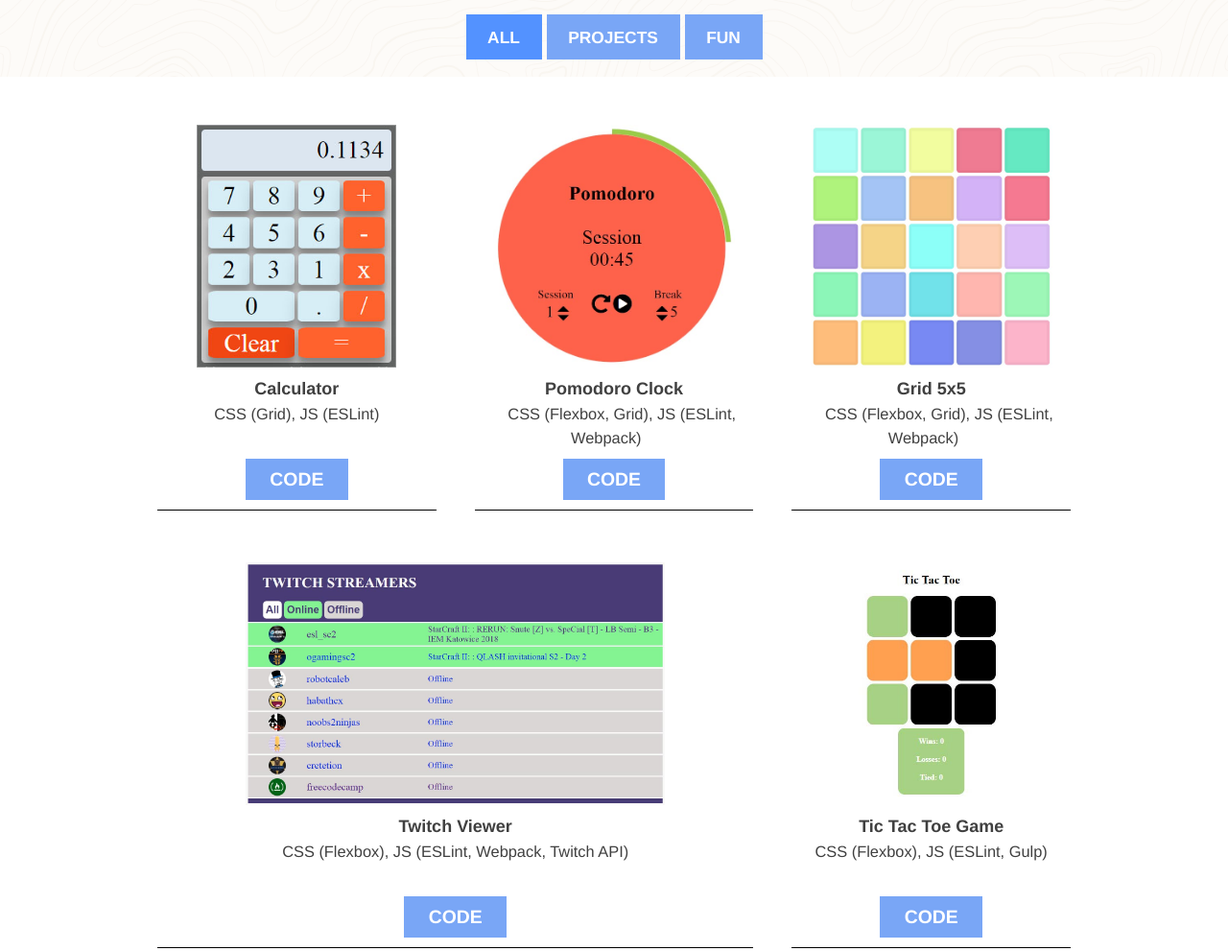
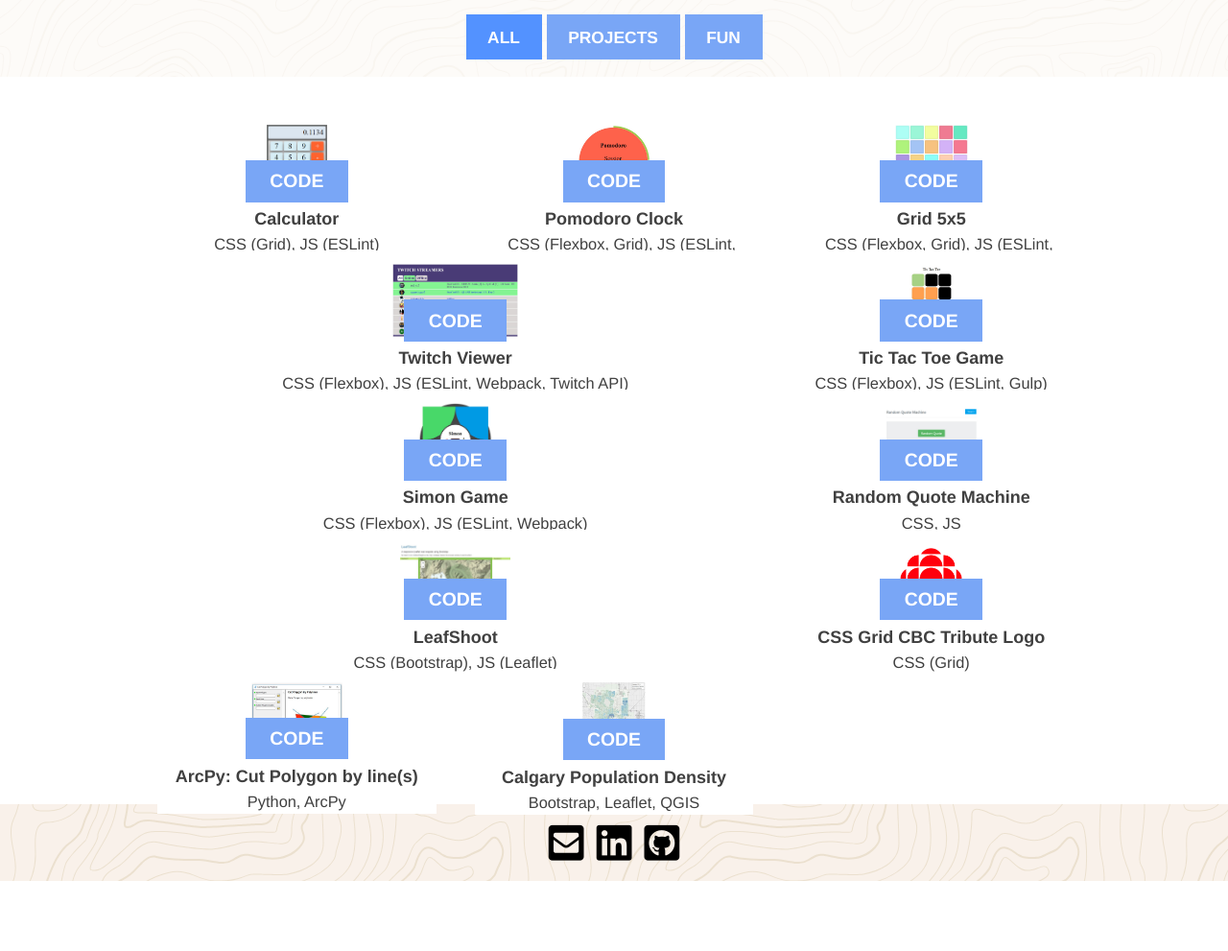
Before and after one commit to tforward/portfolio, a website built with webpack: page dev/index.html in a window 1280 px wide. Shown: the part 880-1871 px from the top of the page at 96% size. After the commit the page ends 1798 px from the top, so only its background shows below. Built offline with nearby package versions, Linux system fonts and the light colour scheme.

Commit message:
css clean

```diff
--- a/src/css/styles.css
+++ b/src/css/styles.css
@@ -315,29 +315,25 @@ General styles
 .card {
   position: relative;
   width: 100%;
-  height: calc(25vmin + 12em);
+
   background-color: white;
  }
 
  .card-frame {
   position: relative;
   width: 100%;
-  height: 67%;
+  height: 100%;
   padding: 0.5em;
  }
 
-
 .card-img {
   position: relative;
-  min-height: 100%;
-  min-width: 100%;
+  height: 100%;
+  width: 100%;
   background-size: contain;
   background-position: center;
   background-repeat: no-repeat;
-}
 
-.card-thumb:hover {
-  opacity: 0.93;
 }
 
 .card-info {
@@ -376,6 +372,7 @@ General styles
 .card-thumb:hover {
   position: relative;
   bottom: 1px;
+  opacity: 0.93;
 }
 
 .card-footer {
@@ -437,7 +434,7 @@ General styles
     }
 
     .card-quote {
-      grid-column: span 2;
+      grid-column: span 1;
       grid-row: span 1;
     }
 
```
